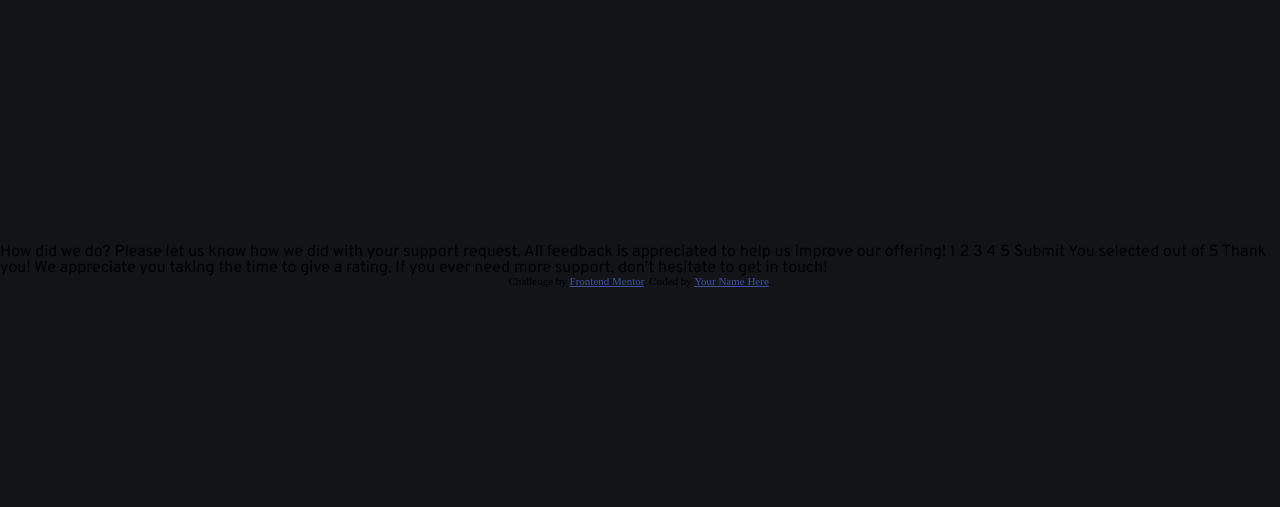
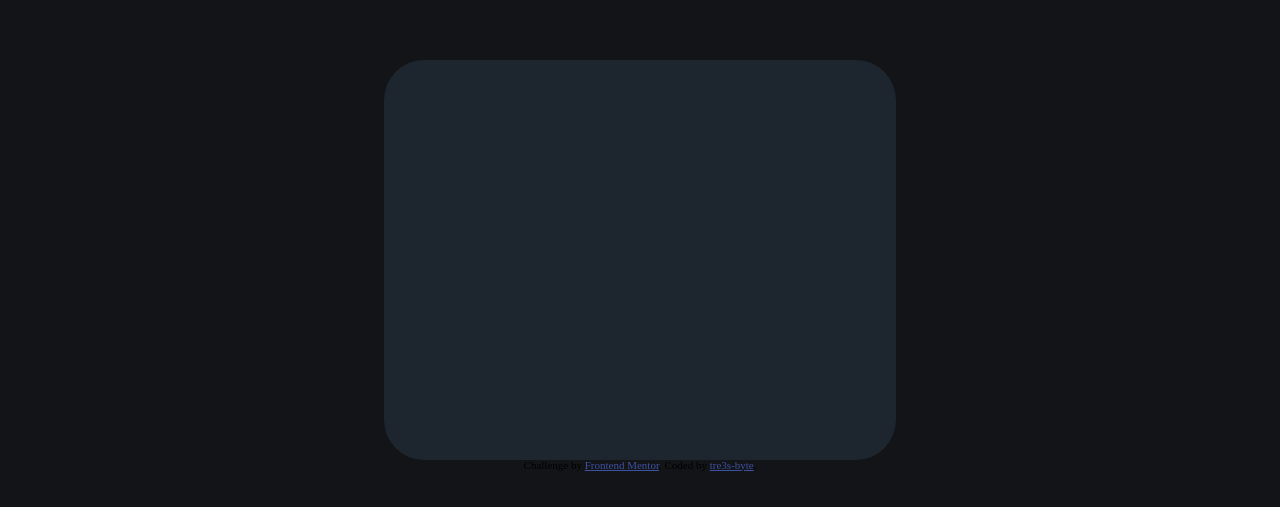
Before and after one commit to Tre3s-byte/interactive-form, a website: page index.html in a window 1280 px wide. Shown: the part 135-642 px from the top of the page. Drawn offline with Linux system fonts and the light colour scheme.

Commit message:
create html structures

```diff
--- a/index.html
+++ b/index.html
@@ -17,24 +17,11 @@
   </head>
   <body>
     <script src="https://kit.fontawesome.com/ca65bea77e.js" crossorigin="anonymous"></script>
-    <main id="container">
-      <!-- Rating state start -->
-
-      How did we do? Please let us know how we did with your support request. All feedback is appreciated to help us improve our offering! 1 2 3 4 5
-      Submit
-
-      <!-- Rating state end -->
-
-      <!-- Thank you state start -->
-
-      You selected
-      <!-- Add rating here -->
-      out of 5 Thank you! We appreciate you taking the time to give a rating. If you ever need more support, don’t hesitate to get in touch!
-
-      <!-- Thank you state end -->
-    </main>
+    <main class="feedBack"></main>
     <div class="attribution">
-      Challenge by <a href="https://www.frontendmentor.io?ref=challenge" target="_blank">Frontend Mentor</a>. Coded by <a href="#">Your Name Here</a>.
+      Challenge by <a href="https://www.frontendmentor.io?ref=challenge" target="_blank">Frontend Mentor</a>. Coded by
+      <a href="https://www.linkedin.com/in/tre3s-byte/" target="_blank">tre3s-byte</a>.
     </div>
+    <script src="scripts.js"></script>
   </body>
 </html>
```
